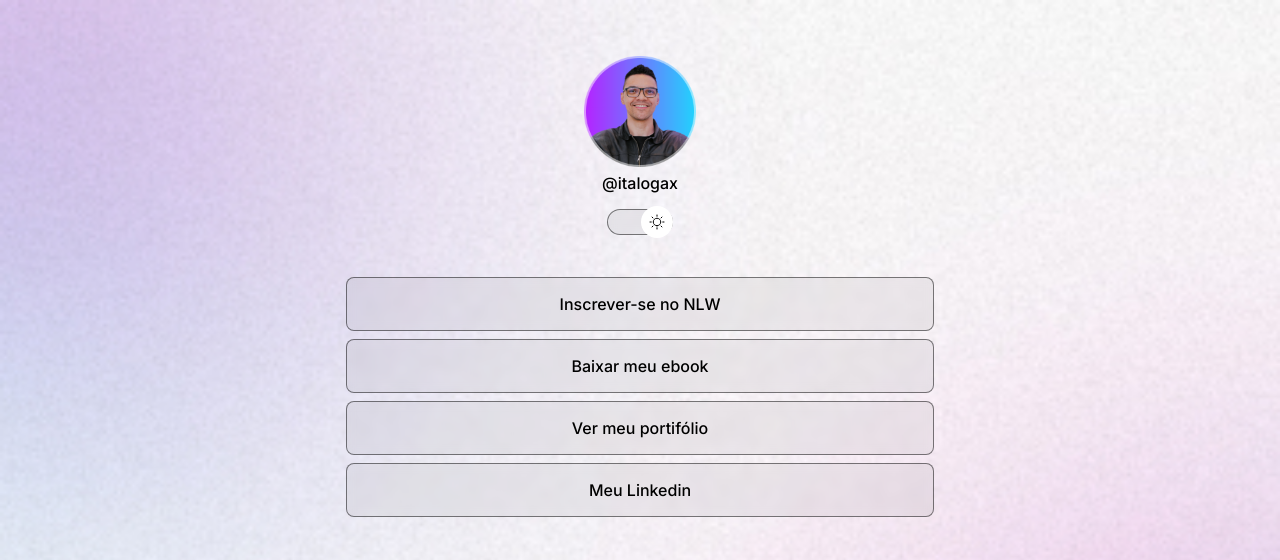
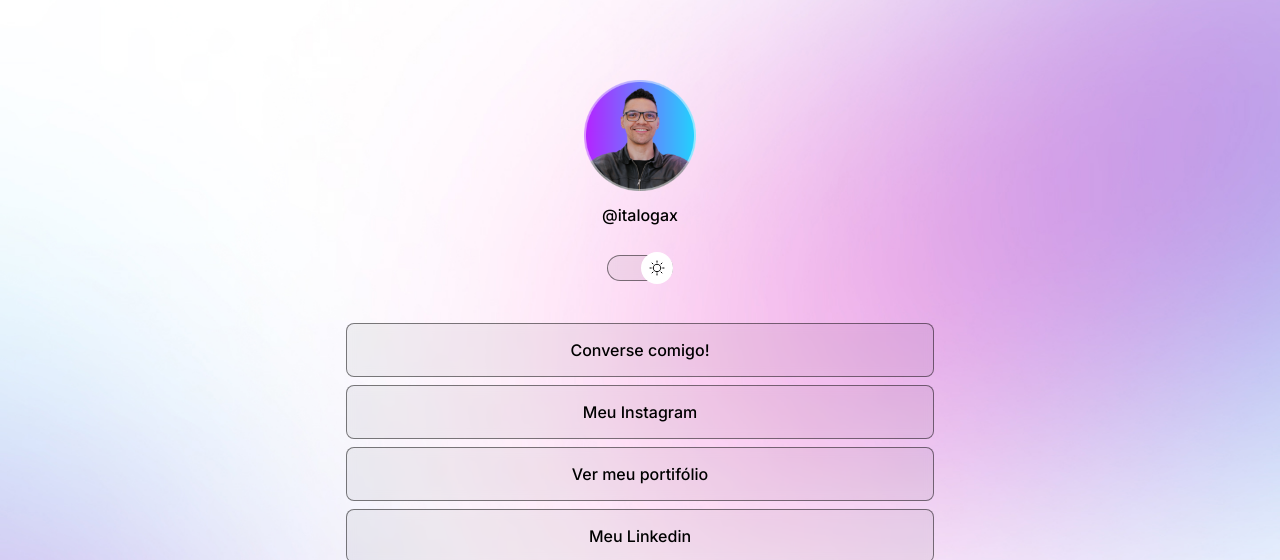
Before and after one commit to italogax/LinkME, a plain HTML site: page index.html in a window 1280 px wide. Shown: the top 560 px of the page. Drawn offline with nearby package versions, Linux system fonts and the light colour scheme.

Commit message:
Adjust background images

```diff
--- a/index.html
+++ b/index.html
@@ -7,12 +7,11 @@
     <link href="https://fonts.googleapis.com/css2?family=Inter:wght@400;500&display=swap" rel="stylesheet">
     <meta charset="UTF-8">
     <meta name="viewport" content="width=device-width, initial-scale=1.0">
-    <title>Document</title>
+    <title>Link ME</title>
     <link rel="stylesheet" href="style.css">
 
 </head>
 <body>
-
     <div id="container">
         <div id="profile">
             <img src="assets\avatar.png" alt="Foto de perfil, pessoa sorrindo utilizando ocuolos e camisa preta
@@ -29,15 +28,15 @@
         </div>
         <ul>
             <li>
-                <a href="#">Inscrever-se no NLW</a>
+                <a href="https://wa.me/5531971332110">Converse comigo!</a>
             </li>
 
             <li>
-                <a href="#">Baixar meu ebook</a>
+                <a href="https://www.instagram.com/italogax/" target="_blank">Meu Instagram</a>
             </li>
 
             <li>
-                <a href="#">Ver meu portifólio</a>
+                <a href="https://github.com/italogax" target="_blank">Ver meu portifólio</a>
             </li>
 
             <li>
--- a/style.css
+++ b/style.css
@@ -5,7 +5,7 @@
 
 :root {
     --text-color: white;
-    --bg-url: url(./assets/bg-mobile.jpg);
+    --bg-url: url(./assets/bg-desktop.jpg);
     --stroke-color: rgba(255, 255, 255, 0.5);
     --surface-color: rgba(255, 255, 255, 0.1);
     --socialLink-hover: rgba(255, 255, 255, 0.2);
@@ -14,7 +14,7 @@
 
 .light {
     --text-color: black;
-    --bg-url: url(./assets/bg-mobile-light.jpg);
+    --bg-url: url(./assets/bg-desktop-light.jpg);
     --stroke-color: rgba(0, 0, 0, 0.5);
     --surface-color: rgba(0, 0, 0, 0.05);
     --socialLink-hover: rgb(0, 0, 0, 0.2);
@@ -42,6 +42,7 @@ body * {
 
 #profile {
     text-align: center;
+    padding: 24px;
 }
 
 #profile img{
@@ -51,8 +52,7 @@ body * {
 #profile p {
     font-weight: 500;
     line-height: 24px;
-    padding: 10px;
-    padding-top: 0px;
+    padding-top: 8px;
 }
 
 /* SWITCH */
```
